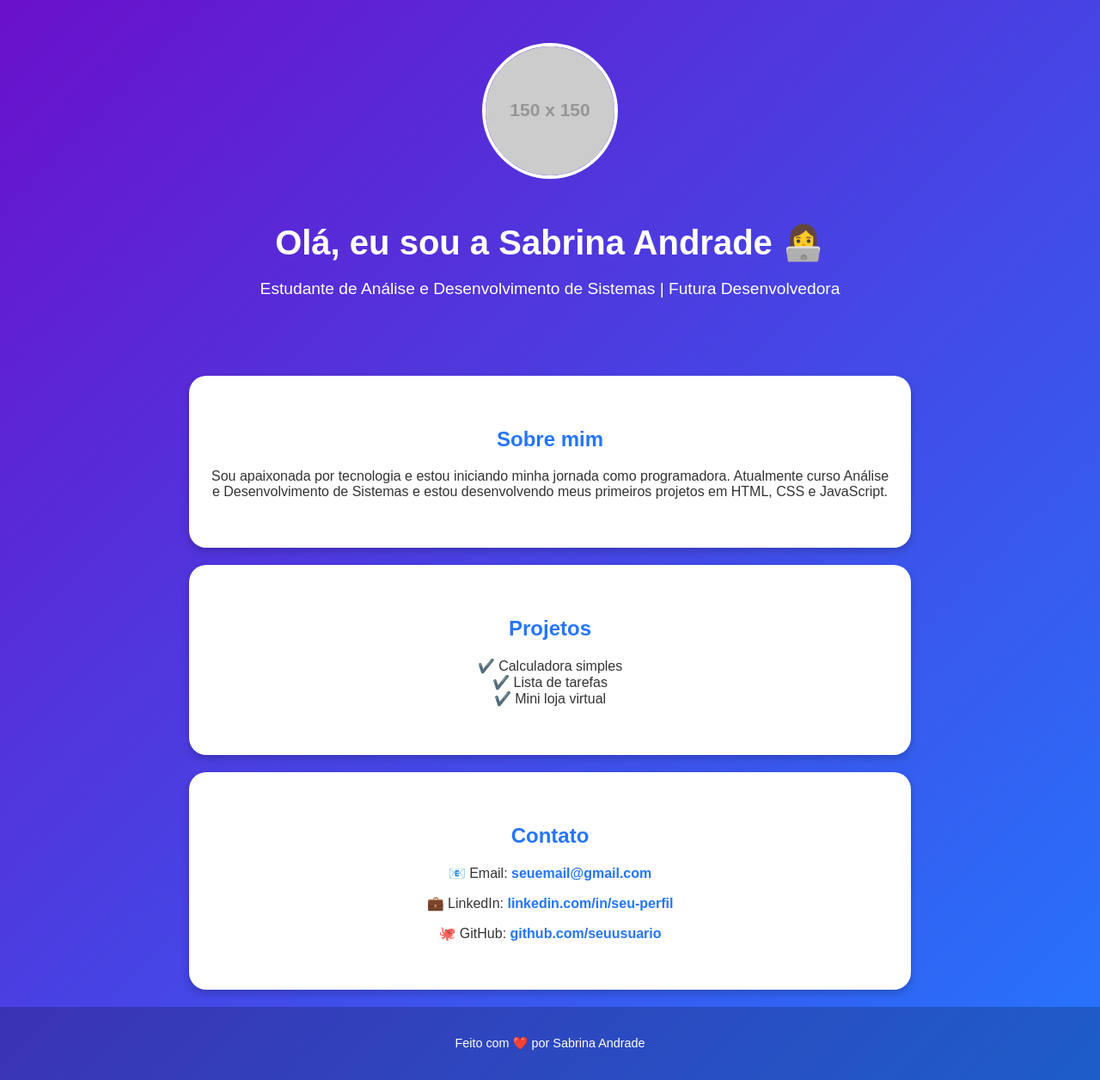
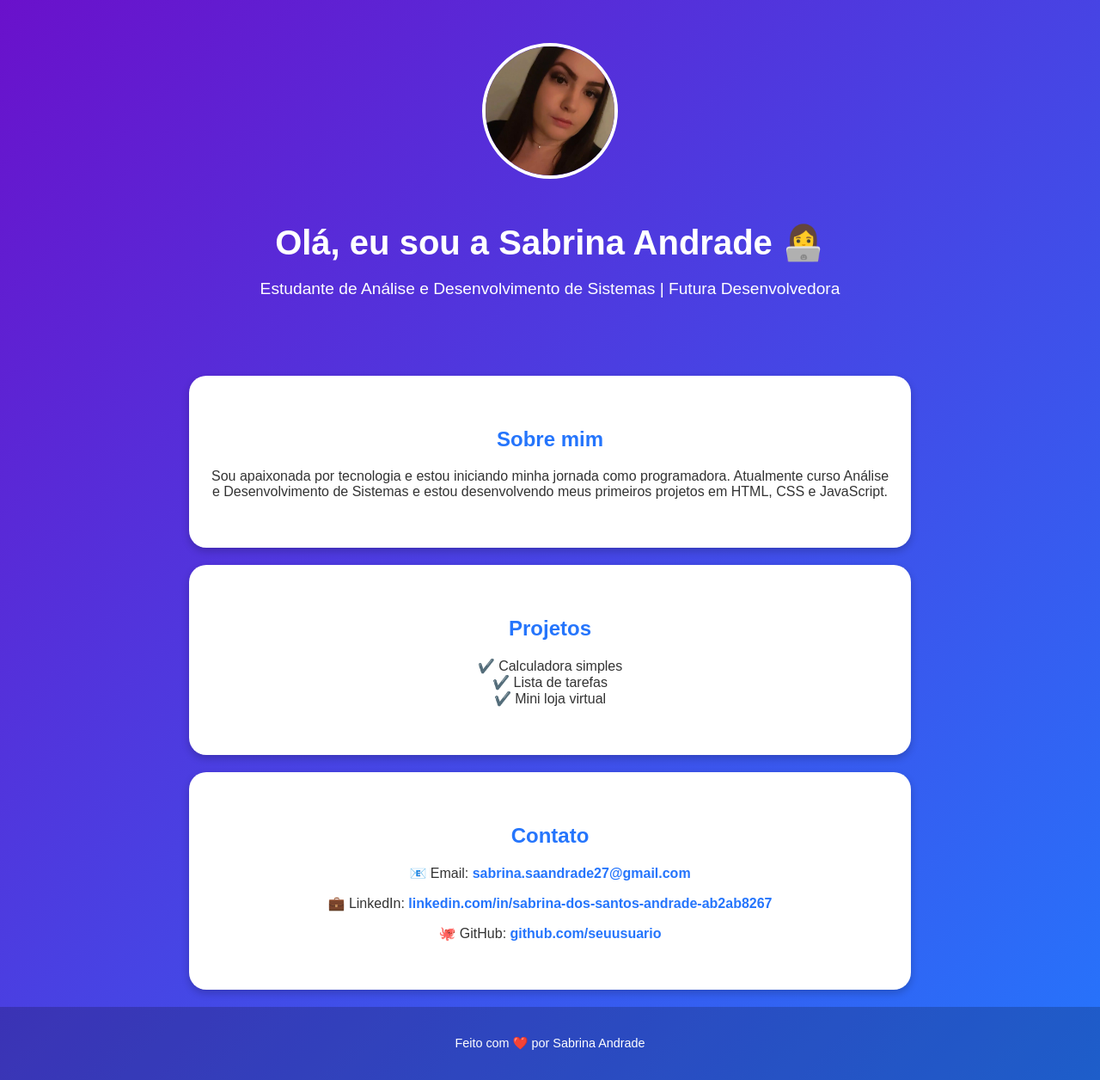
Before and after one commit to SabrinaAndrade277/Portifolio-, a plain HTML site: page index.html in a window 1280 px wide. Shown: the whole page at 86% size. Drawn offline with Linux system fonts and the light colour scheme; placeholder pictures from the web are drawn by us.

Commit message:
Add files via upload

```diff
--- a/index.html
+++ b/index.html
@@ -1,3 +1,4 @@
+
 <!DOCTYPE html>
 <html lang="pt-br">
 <head>
@@ -69,7 +70,7 @@
 <body>
 
   <header>
-    <img src="https://via.placeholder.com/150" alt="Minha Foto" class="foto">
+    <img src="perfil.jpg" alt="Minha Foto" class="foto">
     <h1>Olá, eu sou a Sabrina Andrade 👩‍💻</h1>
     <p>Estudante de Análise e Desenvolvimento de Sistemas | Futura Desenvolvedora</p>
   </header>
@@ -91,8 +92,8 @@
 
   <section>
     <h2>Contato</h2>
-    <p>📧 Email: <a href="mailto:seuemail@gmail.com">seuemail@gmail.com</a></p>
-    <p>💼 LinkedIn: <a href="https://linkedin.com/in/seu-perfil" target="_blank">linkedin.com/in/seu-perfil</a></p>
+    <p>📧 Email: <a href="mailto:sabrina.saandrade27@gmail.com">sabrina.saandrade27@gmail.com</a></p>
+    <p>💼 LinkedIn: <a href="https://linkedin.com/in/sabrina-dos-santos-andrade-ab2ab8267" target="_blank">linkedin.com/in/sabrina-dos-santos-andrade-ab2ab8267</a></p>
     <p>🐙 GitHub: <a href="https://github.com/seuusuario" target="_blank">github.com/seuusuario</a></p>
   </section>
 
```
Also changed, not shown: perfil.jpg (added).
